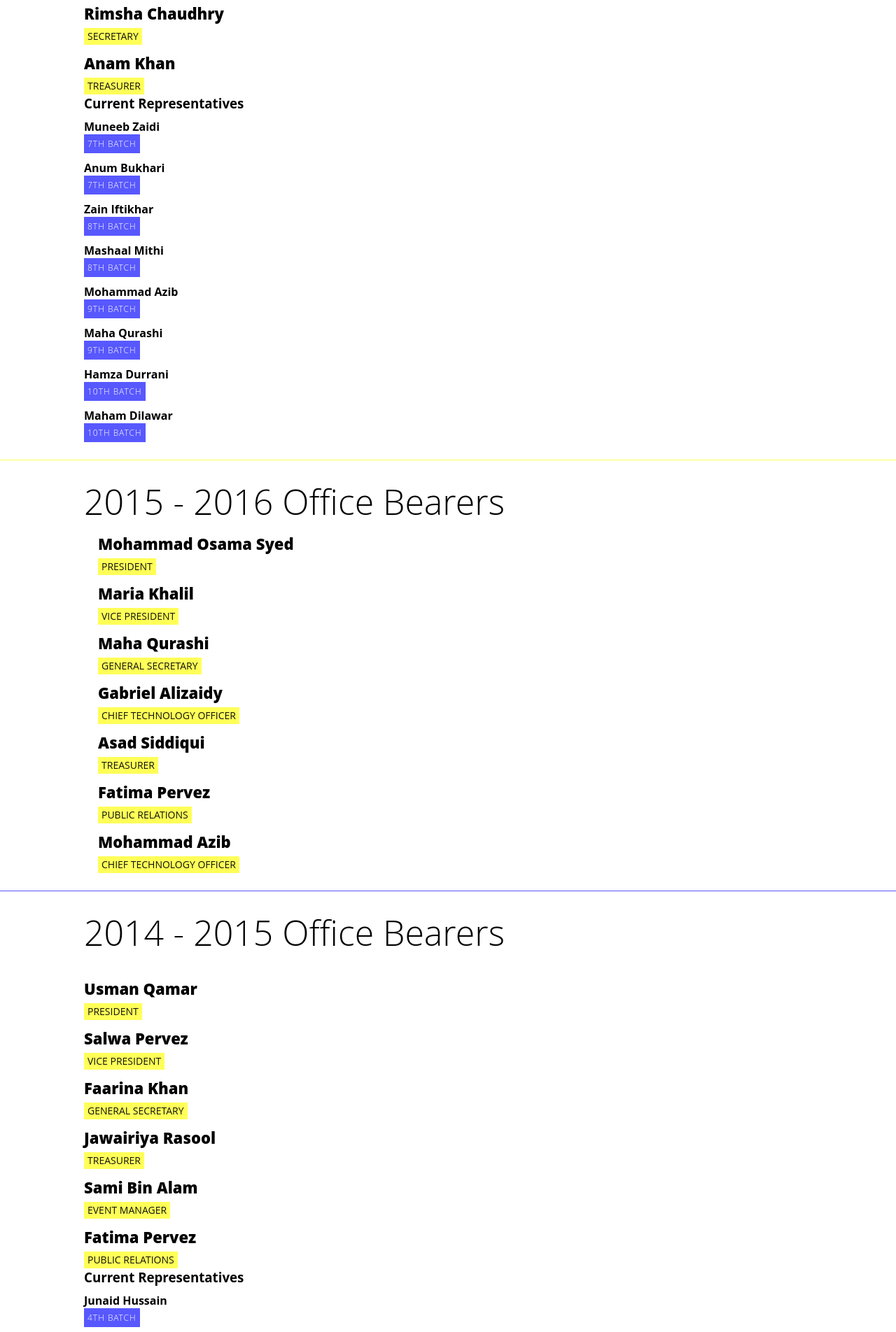
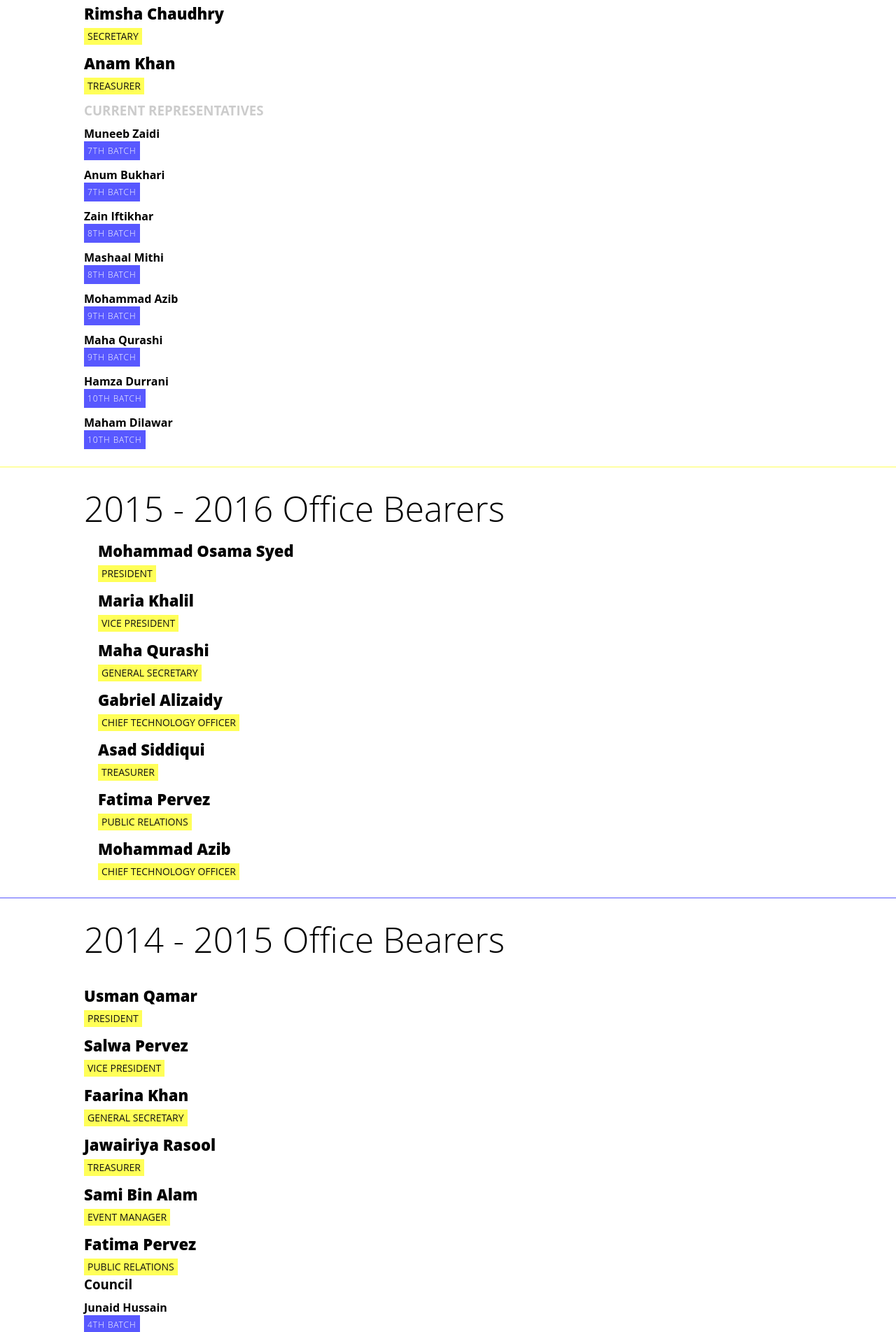
Before and after one commit to mazib/DIPCA, a plain HTML site: page team.html in a window 1280 px wide. Shown: the part 833-2737 px from the top of the page at 70% size. Drawn offline with Linux system fonts and the light colour scheme.

Commit message:
about copy and team page update

```diff
--- a/css/main.css
+++ b/css/main.css
@@ -386,6 +386,12 @@ p.paragraph {
 	font-weight: 300;
 }
 
+.council-or-rep {
+	margin: 10px 0;
+	text-transform: uppercase;
+	color: #ccc;
+}
+
 .council-or-rep-name {
 	font-weight: 700;
 	margin-top: 10px;
--- a/team.html
+++ b/team.html
@@ -86,7 +86,7 @@
           <p class="team-page-name">Anam Khan</p>
           <p class="team-page-title">Treasurer</p>
           </h2>
-          <h3>Current Representatives</h3>
+          <h3 class="council-or-rep">Current Representatives</h3>
           <p class="council-or-rep-name">Muneeb Zaidi</p>
           <p class="council-or-rep-title">7th Batch</p>
           <p class="council-or-rep-name">Anum Bukhari</p>
@@ -162,7 +162,7 @@
           <p class="team-page-name">Fatima Pervez
             <p class="team-page-title">Public Relations</p>
           </h2>
-          <h3>Current Representatives</h3>
+          <h3>Council</h3>
           <p class="council-or-rep-name">Junaid Hussain</p>
           <p class="council-or-rep-title">4th Batch</p>
           <p class="council-or-rep-name">Waleed Miqal</p>
@@ -210,7 +210,7 @@
           <p class="team-page-name">Fatima Pervez</p>
             <p class="team-page-title">Public Relations</p>
           </h2>
-          <h3>Current Representatives</h3>
+          <h3>Council</h3>
           <p class="council-or-rep-name">Muhammad Aijaz Khan</p>
           <p class="council-or-rep-title">3rd Batch</p>
           <p class="council-or-rep-name">Moazzam Tauheed</p>
@@ -269,7 +269,7 @@
           <p class="team-page-name">Ahmar Mehmood </p>
             <p class="team-page-title">Public Relations</p>
           </h2>
-          <h3>Current Representatives</h3>
+          <h3>Council</h3>
           <p class="council-or-rep-name">Syed Basit Haider</p>
           <p class="council-or-rep-title">2nd Batch</p>
           <p class="council-or-rep-name">Muhammad Hassan Khan</p>
```
Also changed, not shown: about.html (+17 -2 lines).
